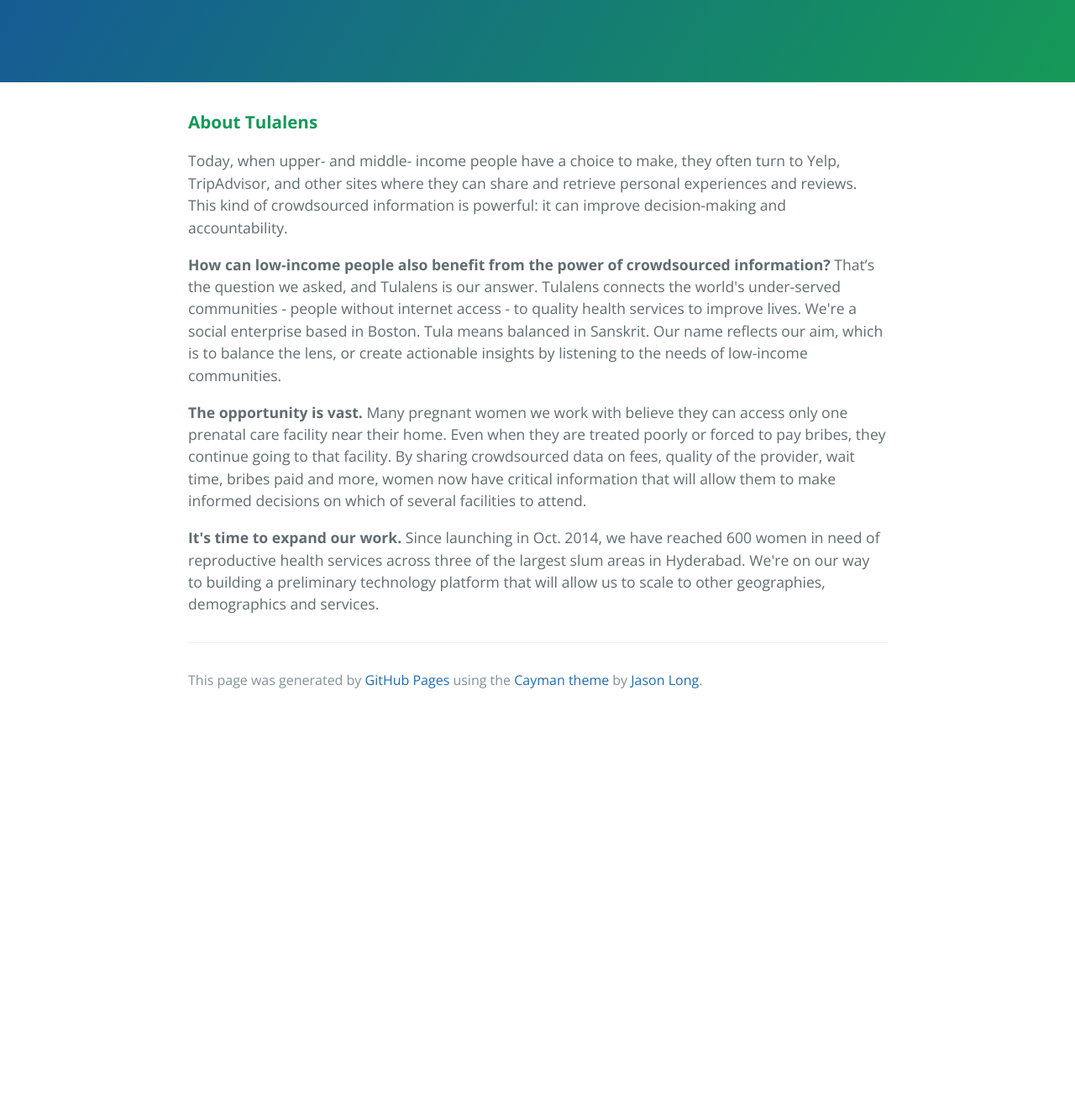
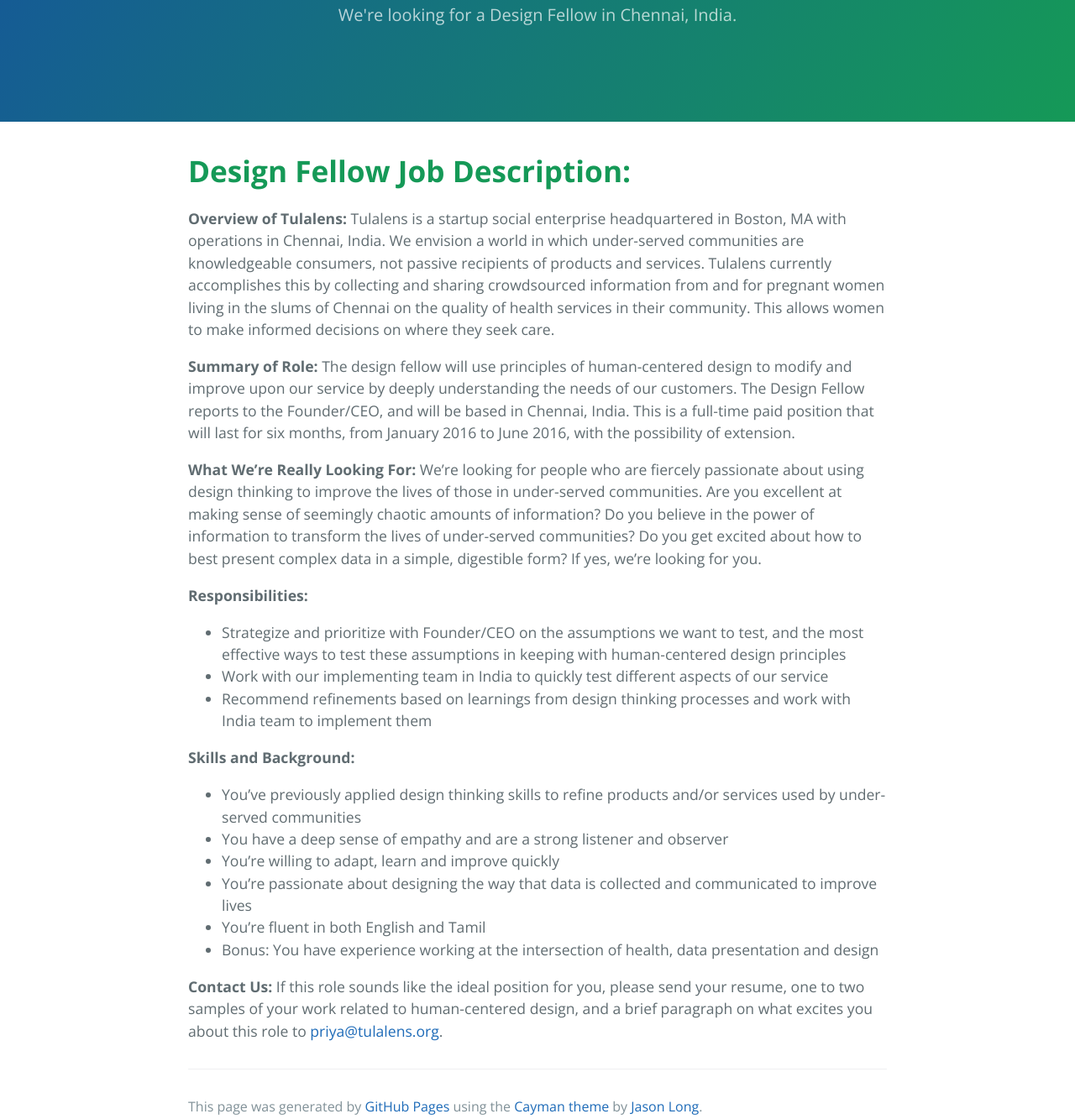
Before and after one commit to priya-tulalens/priya-tulalens.github.io, a plain HTML site: page index.html in a window 1280 px wide. Shown: the part 172-1505 px from the top of the page at 84% size. Before the commit the page ends 1026 px from the top, so only its background shows below. Drawn offline with nearby package versions, Linux system fonts and the light colour scheme.

Commit message:
Replace master branch with page content via GitHub

```diff
--- a/index.html
+++ b/index.html
@@ -12,21 +12,42 @@
   <body>
     <section class="page-header">
       <h1 class="project-name">Join our Tulalens team!</h1>
-      <h2 class="project-tagline"></h2>
+      <h2 class="project-tagline">We&#39;re looking for a Design Fellow in Chennai, India. </h2>
     </section>
 
     <section class="main-content">
-      <h3>
-<a id="about-tulalens" class="anchor" href="#about-tulalens" aria-hidden="true"><span class="octicon octicon-link"></span></a><strong>About Tulalens</strong>
-</h3>
+      <h1>
+<a id="design-fellow-job-description" class="anchor" href="#design-fellow-job-description" aria-hidden="true"><span class="octicon octicon-link"></span></a><strong>Design Fellow Job Description:</strong>
+</h1>
 
-<p>Today, when upper- and middle- income people have a choice to make, they often turn to Yelp, TripAdvisor, and other sites where they can share and retrieve personal experiences and reviews. This kind of crowdsourced information is powerful: it can improve decision-making and accountability.</p>
+<p><strong>Overview of Tulalens:</strong> Tulalens is a startup social enterprise headquartered in Boston, MA with operations in Chennai, India. We envision a world in which under-served communities are knowledgeable consumers, not passive recipients of products and services. Tulalens currently accomplishes this by collecting and sharing crowdsourced information from and for pregnant women living in the slums of Chennai on the quality of health services in their community. This allows women to make informed decisions on where they seek care.  </p>
 
-<p><strong>How can low-income people also benefit from the power of crowdsourced information?</strong> That’s the question we asked, and Tulalens is our answer. Tulalens connects the world's under-served communities - people without internet access - to quality health services to improve lives. We're a social enterprise based in Boston. Tula means balanced in Sanskrit. Our name reflects our aim, which is to balance the lens, or create actionable insights by listening to the needs of low-income communities.</p>
+<p><strong>Summary of Role:</strong> The design fellow will use principles of human-centered design to modify and improve upon our service by deeply understanding the needs of our customers. The Design Fellow reports to the Founder/CEO, and will be based in Chennai, India. This is a full-time paid position that will last for six months, from January 2016 to June 2016, with the possibility of extension. </p>
 
-<p><strong>The opportunity is vast.</strong> Many pregnant women we work with believe they can access only one prenatal care facility near their home. Even when they are treated poorly or forced to pay bribes, they continue going to that facility. By sharing crowdsourced data on fees, quality of the provider, wait time, bribes paid and more, women now have critical information that will allow them to make informed decisions on which of several facilities to attend.  </p>
+<p><strong>What We’re Really Looking For:</strong> We’re looking for people who are fiercely passionate about using design thinking to improve the lives of those in under-served communities. Are you excellent at making sense of seemingly chaotic amounts of information? Do you believe in the power of information to transform the lives of under-served communities? Do you get excited about how to best present complex data in a simple, digestible form? If yes, we’re looking for you. </p>
 
-<p><strong>It's time to expand our work.</strong> Since launching in Oct. 2014, we have reached 600 women in need of reproductive health services across three of the largest slum areas in Hyderabad. We're on our way to building a preliminary technology platform that will allow us to scale to other geographies, demographics and services.</p>
+<p><strong>Responsibilities:</strong>  </p>
+
+<ul>
+<li>Strategize and prioritize with Founder/CEO on the assumptions we want to test, and the most effective ways to test these assumptions in keeping with human-centered design principles </li>
+<li>Work with our implementing team in India to quickly test different aspects of our service</li>
+<li>Recommend refinements based on learnings from design thinking processes and work with India team to implement them<br>
+</li>
+</ul>
+
+<p><strong>Skills and Background:</strong></p>
+
+<ul>
+<li>You’ve previously applied design thinking skills to refine products and/or services used by under-served communities </li>
+<li>You have a deep sense of empathy and are a strong listener and observer </li>
+<li>You’re willing to adapt, learn and improve quickly </li>
+<li>You’re passionate about designing the way that data is collected and communicated to improve lives </li>
+<li>You’re fluent in both English and Tamil</li>
+<li>Bonus: You have experience working at the intersection of health, data presentation and design </li>
+</ul>
+
+<p><strong>Contact Us:</strong>
+If this role sounds like the ideal position for you, please send your resume, one to two samples of your work related to human-centered design, and a brief paragraph on what excites you about this role to <a href="mailto:priya@tulalens.org">priya@tulalens.org</a>. </p>
 
       <footer class="site-footer">
 
```
Also changed, not shown: params.json (+1 -1 lines).
